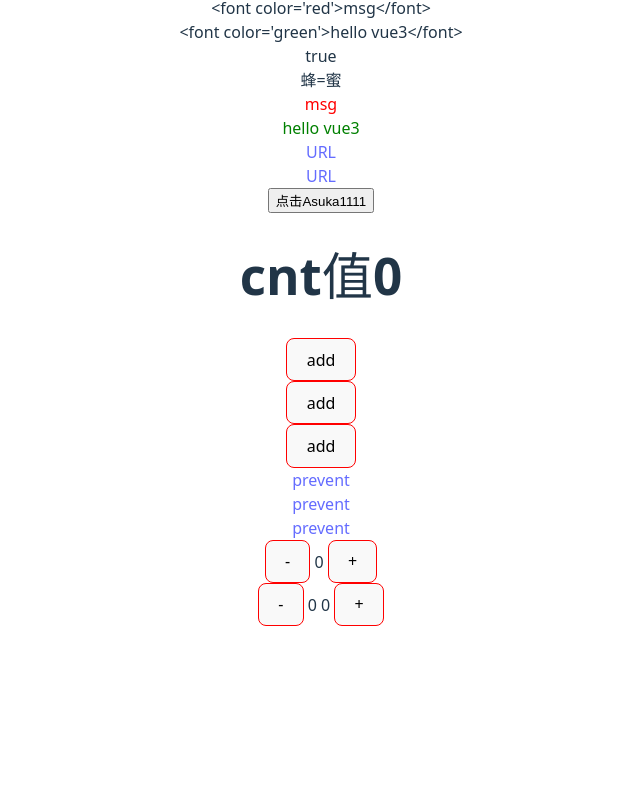
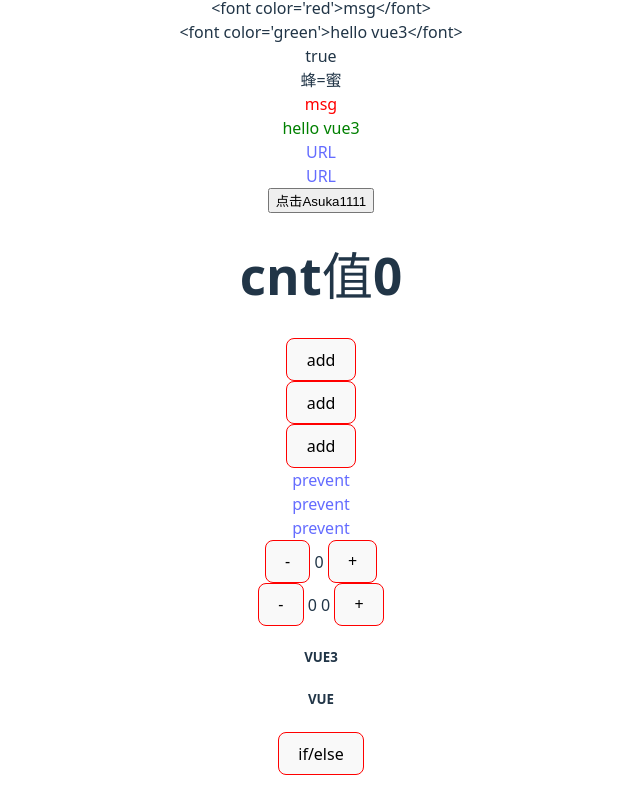
Before and after one commit to nfsp412/front_project, a Vue app in the folder VUE-demo/vite-project/: page / in a window 1280 px wide. Shown: the part 372-1179 px from the top of the page, without its empty margins (319-959 px from the left). Before the commit the page ends 1030 px from the top, so only its background shows below. Built offline with nearby package versions, Linux system fonts and the light colour scheme.

Commit message:
vue3+vite响应式编程 条件渲染

```diff
--- a/VUE-demo/vite-project/src/App.vue
+++ b/VUE-demo/vite-project/src/App.vue
@@ -78,6 +78,15 @@ let i1 = () => {
   ct.value--;
 };
 // let {counter,names} = toRefs(dt2) //toRefs用法
+
+// 条件渲染 v-if&v-else&v-show
+// v-show直接修改 style="display: none;"属性 不能搭配v-else 不能直接用在template元素 在DOM渲染中保留了元素的
+// v-if 惰性 真实按照条件渲染
+let flg1 = ref(true);
+let flg11 = () => {
+  flg1.value = false;
+};
+
 </script>
 
 <template>
@@ -122,13 +131,18 @@ let i1 = () => {
     <button @click="i()">-</button>
     {{ dt.c }}
     <button @click="a()">+</button>
-    <br>
+    <br />
 
     <button @click="i1()">-</button>
     {{ dt2.cnt }}
     {{ ct }}
     <button @click="a1()">+</button>
-    <br>
+    <br />
+
+    <h5 v-if="flg1">VUE3</h5>
+    <h5 v-else>No</h5>
+    <h5 v-show="flg1">VUE</h5>
+    <button @click="flg11()">if/else</button>
   </div>
 </template>
 
```
